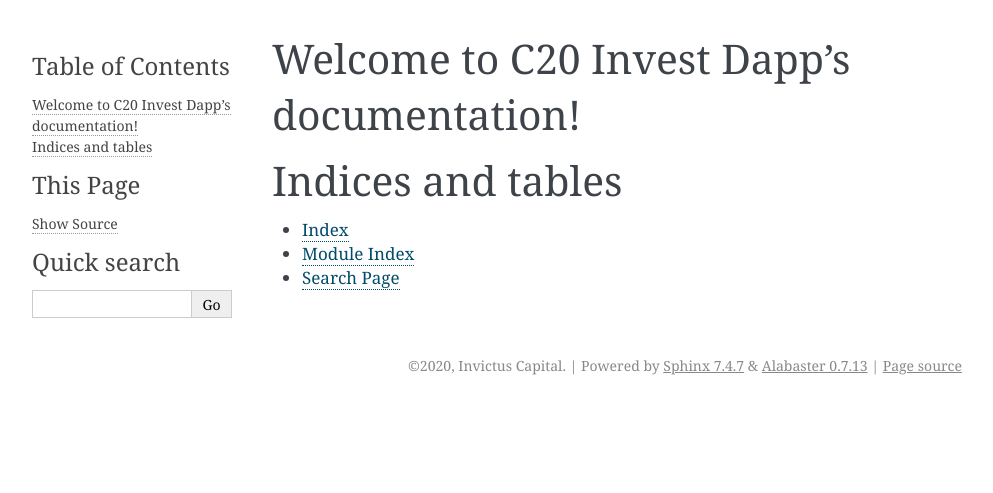
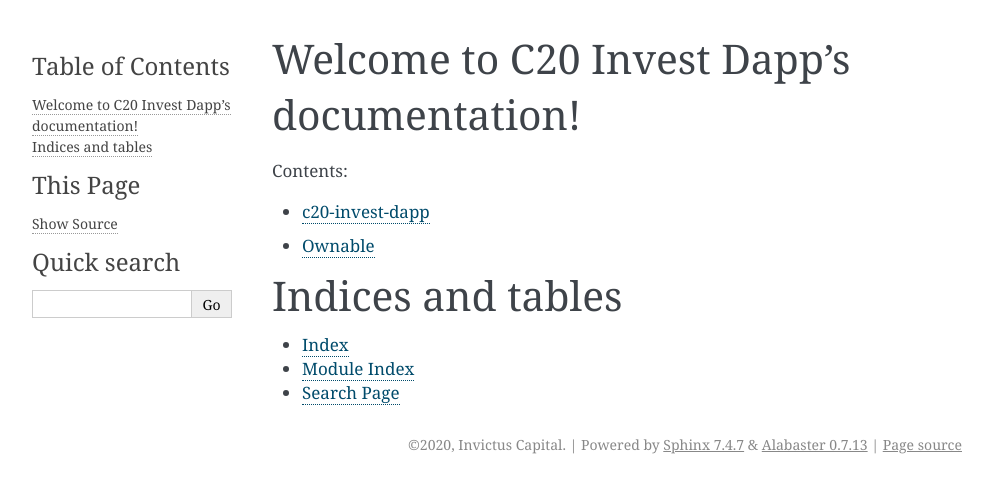
Before and after one commit to 8563a236e65cede7b14220e65c70ad5718144a3/c20-invest-dapp, a Sphinx documentation site: the page built from docs/source/index.rst, in a window 1280 px wide. Shown: the top 493 px of the page, without its empty margins (148-1141 px from the left). Built offline with Sphinx 7.4.7, drawn with Linux system fonts in a browser that asks for light colours.

```diff
--- a/docs/source/conf.py
+++ b/docs/source/conf.py
@@ -20,7 +20,8 @@ project = 'C20 Invest Dapp'
 copyright = '2020, Invictus Capital'
 author = 'Invictus Capital'
 
-
+js_source_path = os.path.abspath('../..')
+autodoc_lookup_path = os.path.abspath('../../contracts')
 # -- General configuration ---------------------------------------------------
 
 # Add any Sphinx extension module names here, as strings. They can be
--- a/docs/source/index.rst
+++ b/docs/source/index.rst
@@ -10,7 +10,8 @@ Welcome to C20 Invest Dapp's documentation!
    :maxdepth: 2
    :caption: Contents:
 
-
+   modules
+   ownable.rst
 
 Indices and tables
 ==================
--- /dev/null
+++ b/docs/source/modules.rst
@@ -0,0 +1,5 @@
+c20-invest-dapp
+===============
+
+.. toctree::
+   :maxdepth: 4
--- /dev/null
+++ b/docs/source/ownable.rst
@@ -0,0 +1,6 @@
+Ownable
+=======
+
+.. autosolcontract:: Ownable
+   :members:
+   :undoc-members:
--- a/package.json
+++ b/package.json
@@ -37,7 +37,8 @@
     "solidity-coverage": "^0.7.10"
   },
   "dependencies": {
-    "solc": "^0.4.11",
+    "solc": "^0.4.26",
+    "solidity-docgen": "^0.5.4",
     "truffle": "^5.1.42"
   }
 }
```
Also changed, not shown: other parts of docs/source/index.rst (+1 -1 lines), 2 other files.
